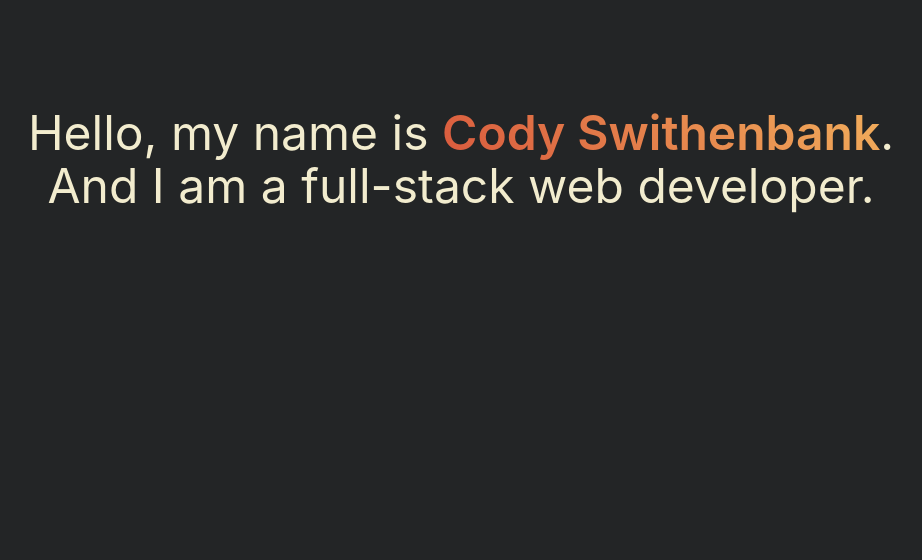
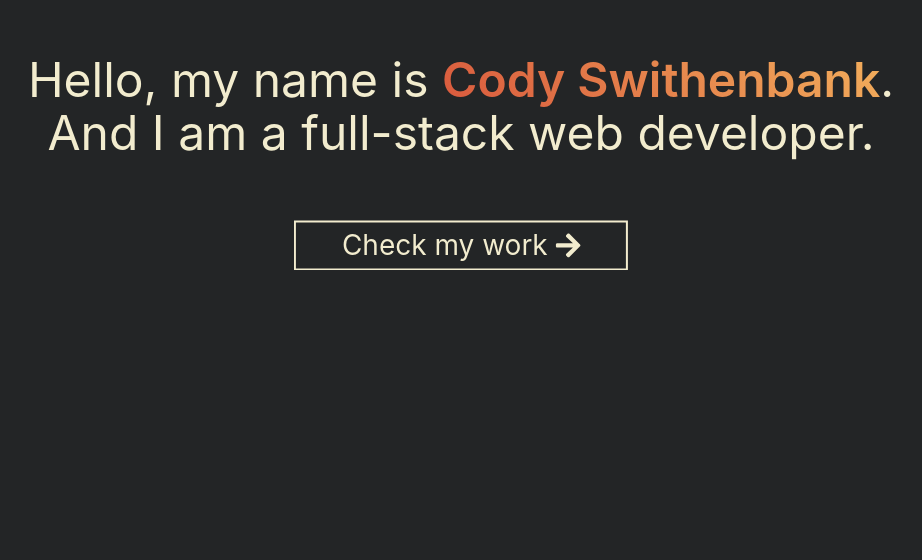
Before and after one commit to cswithen/portfolio, a Next.js app: page / in a window 1280 px wide. Shown: the part 240-800 px from the top of the page, without its empty margins (179-1101 px from the left). Built offline with nearby package versions, Linux system fonts and the light colour scheme.

Commit message:
feat: call to action
added button in hero section as a call to action to check out project work

closes #63

```diff
--- a/components/Hero.js
+++ b/components/Hero.js
@@ -1,4 +1,10 @@
 import React from "react";
+
+//components
+import { FontAwesomeIcon } from "@fortawesome/react-fontawesome";
+
+//font awesome icons
+import { faArrowRight } from "@fortawesome/free-solid-svg-icons";
 
 // styles
 import styles from "../styles/Hero.module.css";
@@ -10,7 +16,12 @@ const Hero = () => {
       <div className={styles.heroText}>
         Hello, my name is{" "}
         <span className={styles.nameHighlight}>Cody Swithenbank</span>. <br />
-        And I am a full-stack web developer.
+        And I am a full-stack web developer. <br />
+        <br />
+        <a href="#projects" className={styles.button}>
+          Check my work{" "}
+          <FontAwesomeIcon icon={faArrowRight} className={styles.arrow} />
+        </a>
       </div>
       <div className={styles.canvas}></div>
     </div>
--- a/styles/Hero.module.css
+++ b/styles/Hero.module.css
@@ -33,3 +33,23 @@
   -webkit-background-clip: text;
   -webkit-text-fill-color: transparent;
 }
+
+.button {
+  font-size: 28px;
+  box-shadow: inset 0 0 0 2px #f2ecce;
+  padding: 8px 48px;
+  transition: all 0.3s;
+}
+
+.button:hover {
+  background-color: #30588c;
+  box-shadow: inset 0 0 0 2px transparent;
+}
+
+.button .arrow {
+  transition: all 0.5s ease;
+}
+
+.button:hover .arrow {
+  transform: rotate(90deg);
+}
```
